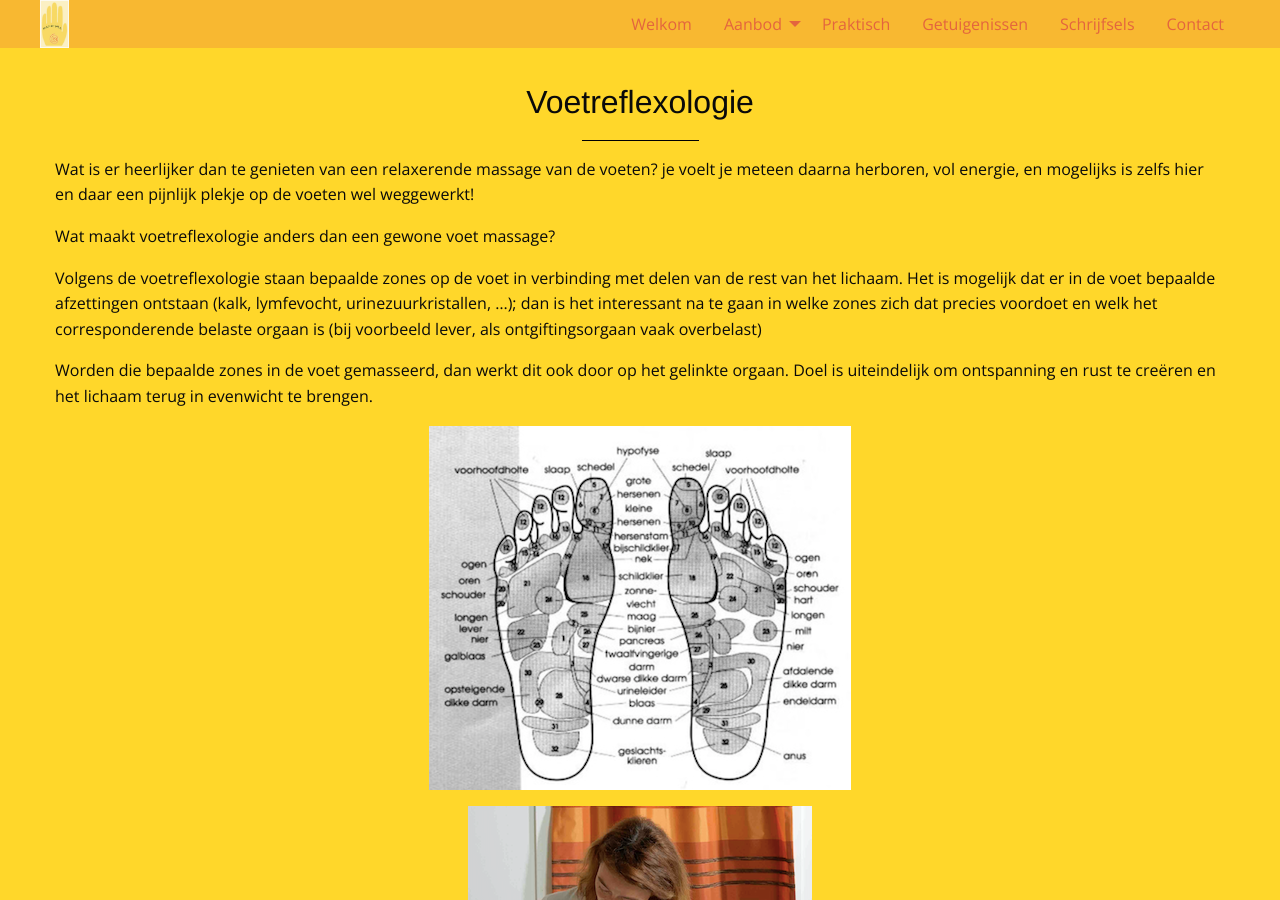
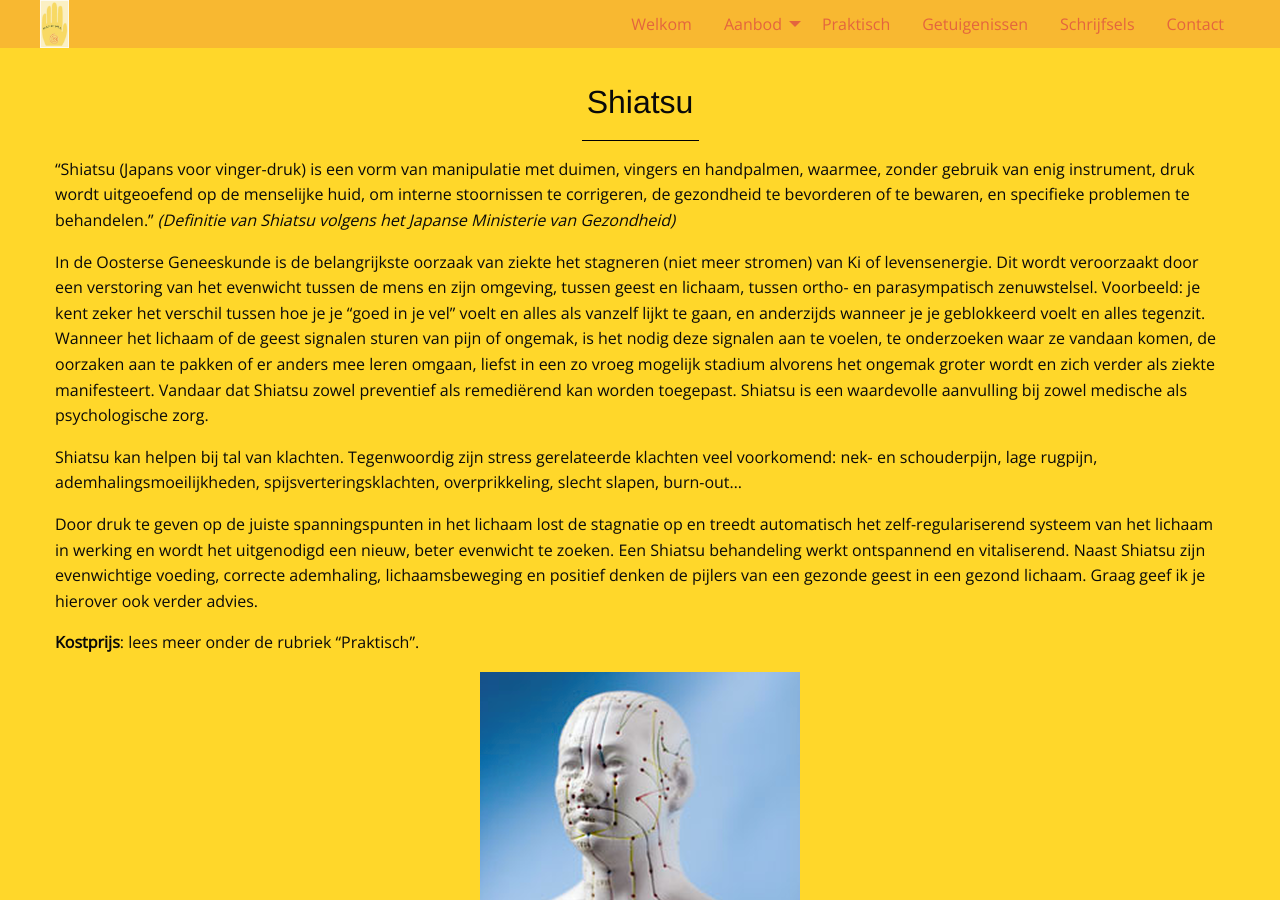
Before and after one commit to manopura/manopura.github.io, a Jekyll site: the page built from voetreflexologie.md, in a window 1280 px wide and 900 px high. Built offline with Jekyll 4.4.1, drawn with Linux system fonts in a browser that asks for light colours; nearby versions of some CDN libraries; our own code applies the rules of GitHub Pages for plain Markdown files.

Commit message:
Update voetreflexologie.md

```diff
--- a/voetreflexologie.md
+++ b/voetreflexologie.md
@@ -2,6 +2,28 @@
 layout: markdown
 menu: voetreflexologie
 ---
+
+# Shiatsu
+
+"Shiatsu (Japans voor vinger-druk)  is een vorm van manipulatie met duimen, vingers en handpalmen, waarmee, zonder gebruik van enig instrument, druk wordt uitgeoefend op de menselijke huid, om interne stoornissen te corrigeren, de gezondheid te bevorderen of te bewaren, en specifieke problemen te behandelen." *(Definitie van Shiatsu volgens het Japanse Ministerie van Gezondheid)*
+
+In de Oosterse Geneeskunde is de belangrijkste oorzaak van ziekte het stagneren (niet meer stromen) van Ki of levensenergie. Dit wordt veroorzaakt door een verstoring van het evenwicht tussen de mens en zijn omgeving, tussen geest en lichaam, tussen ortho- en parasympatisch zenuwstelsel. Voorbeeld: je kent zeker het verschil tussen hoe je je "goed in je vel" voelt en alles als vanzelf lijkt te gaan, en anderzijds wanneer je je geblokkeerd voelt en alles tegenzit. Wanneer het lichaam of de geest signalen sturen van pijn of ongemak, is het nodig deze signalen aan te voelen, te onderzoeken waar ze vandaan komen, de oorzaken aan te pakken of er anders mee leren omgaan, liefst in een zo vroeg mogelijk stadium alvorens het ongemak groter wordt en zich verder als ziekte manifesteert. Vandaar dat Shiatsu zowel preventief als remediërend kan worden toegepast. Shiatsu is een waardevolle aanvulling bij zowel medische als psychologische zorg.
+
+Shiatsu kan helpen bij tal van klachten. Tegenwoordig zijn stress gerelateerde klachten veel voorkomend: nek- en schouderpijn, lage rugpijn, ademhalingsmoeilijkheden, spijsverteringsklachten, overprikkeling, slecht slapen, burn-out...
+
+Door druk te geven op de juiste  spanningspunten in het lichaam lost de stagnatie op en treedt automatisch het zelf-regulariserend systeem van het lichaam in werking en wordt het uitgenodigd een nieuw, beter evenwicht te zoeken. Een Shiatsu behandeling werkt ontspannend en vitaliserend.
+Naast Shiatsu zijn evenwichtige voeding, correcte ademhaling, lichaamsbeweging en positief denken de pijlers van een gezonde geest in een gezond lichaam. Graag geef ik je hierover ook verder advies.
+
+**Kostprijs**: lees meer onder de rubriek "Praktisch".
+
+![drukpunten](images/drukpunten.png)
+
+![drukpunten](images/buik_web.png)
+
+![drukpunten](images/stoel_web.png)
+
+![drukpunten](images/rug_web.png)
+
 # Voetreflexologie
 
 Wat is er heerlijker dan te genieten van een relaxerende massage van de voeten? je voelt je meteen daarna herboren, vol energie, en mogelijks is zelfs hier en daar een pijnlijk plekje op de voeten wel weggewerkt!
```
